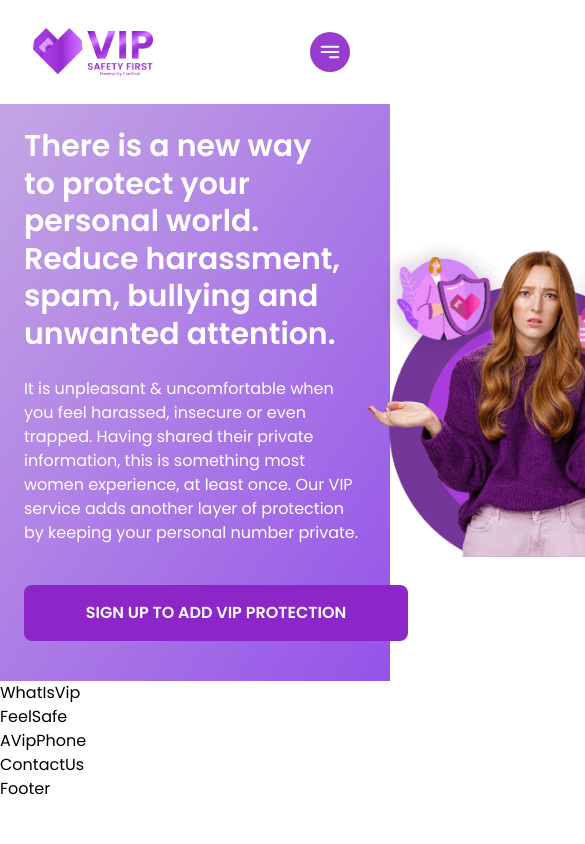
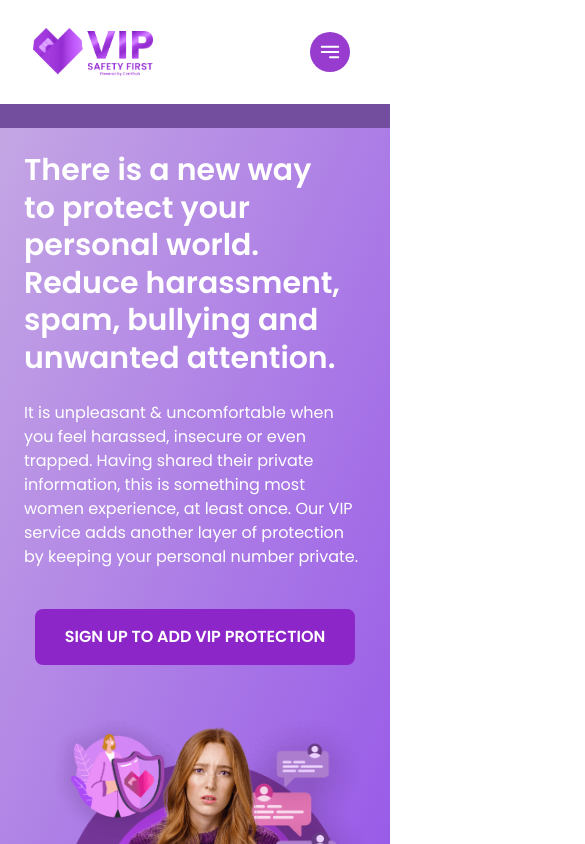
Before and after one commit to ar78studio/react-strapi-stripe, a React (Vite) app in the folder frontend/: page / in a window 390 px wide. Shown: the top 844 px of the page, 585 px wide, since content can reach past the window. Built offline with nearby package versions, Linux system fonts and the light colour scheme.

Commit message:
framer motion update

```diff
--- a/frontend/src/components/Hero.jsx
+++ b/frontend/src/components/Hero.jsx
@@ -8,22 +8,78 @@
 	const isAboveMediumScreens = useMediaQuery('(min-width: 1060px');
 
 	return (
-		<section className='flex xs:flex-wrap lg:flex-nowrap bg-gradient-to-tl from-[#9453e8] to-[#c4a6e4] justify-between px-6 lg:px-10 lg:pt-10'>
+		<>
+			<motion.div
+				initial='hidden'
+				whileInView='visible'
+				viewport={{ once: true, amount: 0.5 }}
+				transition={{ duration: 1 }}
+				variants={{
+					hidden: { opacity: 1, y: 30 },
+					visible: { opacity: 1, y: 0 },
+				}}
+			>
+				<div className='w-full flex-row bg-underNavBar p-3'></div>
+			</motion.div>
+			<section className='flex flex-wrap lg:flex-nowrap bg-gradient-to-tl from-[#9453e8] to-[#c4a6e4] justify-between px-6 lg:px-10 lg:pt-10'>
 				<div className='w-full flex flex-col content-center pt-6'>
-				<h1 className='text-3xl sm:text-3xl md:text-4xl lg:text-5xl text-white font-semibold leading-tight lg:leading-snug mr-6'>
+					<motion.h1
+						initial='hidden'
+						whileInView='visible'
+						viewport={{ once: true, amount: 0.5 }}
+						transition={{ delay: 0.2, duration: 1.2 }}
+						variants={{
+							hidden: { opacity: 0, x: -100 },
+							visible: { opacity: 1, x: 0 },
+						}}
+						className='text-3xl sm:text-3xl md:text-4xl lg:text-5xl text-white font-semibold leading-tight lg:leading-snug mr-6'
+					>
 						There is a new way to protect your personal world. Reduce harassment, spam, bullying and unwanted attention.
-				</h1>
-				<p className='text-base text-white pt-6'>
+					</motion.h1>
+					<motion.p
+						initial='hidden'
+						whileInView='visible'
+						viewport={{ once: true, amount: 0.5 }}
+						transition={{ delay: 0.4, duration: 1.5 }}
+						variants={{
+							hidden: { opacity: 0, x: 100 },
+							visible: { opacity: 1, x: 0 },
+						}}
+						className='text-base text-white pt-6'
+					>
 						It is unpleasant & uncomfortable when you feel harassed, insecure or even trapped. Having shared their private information, this is something most women experience, at
 						least once. Our VIP service adds another layer of protection by keeping your personal number private.
-				</p>
-				<button className='place-self-start my-10 p-4 w-96 bg-buttonColor xs:text-lg text-base font-semibold rounded-lg text-white transition duration-300 ease-in-out hover:scale-110'>
+					</motion.p>
+					<motion.button
+						initial='hidden'
+						whileInView='visible'
+						viewport={{ once: true, amount: 0.5 }}
+						transition={{ delay: 0.8, duration: 2 }}
+						variants={{
+							hidden: { opacity: 0 },
+							visible: { opacity: 1 },
+						}}
+						className='place-self-center  my-10 p-4 w-80 sm:w-96 sm:text-base bg-buttonColor xs:text-lg text-base font-semibold rounded-lg text-white transition duration-300 ease-in-out hover:scale-110'
+					>
 						SIGN UP TO ADD VIP PROTECTION
-				</button>
+					</motion.button>
 				</div>
 
-			<img className='lg:w-5/6 w-4xl place-self-center lg:place-self-end' src={GirlHero} alt='' />
+				<motion.img
+					initial='hidden'
+					whileInView='visible'
+					viewport={{ once: true, amount: 0.5 }}
+					transition={{ delay: 0.8, duration: 1 }}
+					variants={{
+						hidden: { opacity: 0, x: 100 },
+						visible: { opacity: 1, x: 0 },
+					}}
+					className='lg:w-5/6 w-4xl mw-auto place-self-center md:place-self-end ml-4'
+					src={GirlHero}
+					alt='Girl Does Not Like to be Harassed'
+				/>
 			</section>
+		</>
 	);
 };
 
--- /dev/null
+++ b/frontend/src/components/SlidingBar.jsx
@@ -0,0 +1,8 @@
+import React from 'react';
+import { motion } from 'framer-motion';
+
+const SlidingBar = () => {
+	return <div>SlidingBar</div>;
+};
+
+export default SlidingBar;
--- a/frontend/src/components/navbar/Navbar.jsx
+++ b/frontend/src/components/navbar/Navbar.jsx
@@ -1,6 +1,7 @@
 import React, { useState } from 'react';
 import { VipLogo, BurgerMenu, CloseMenu } from '../../assets/index';
 
+import { motion } from 'framer-motion';
 import useMediaQuery from '../../hooks/useMediaQuery';
 import AnchorLink from 'react-anchor-link-smooth-scroll-v2';
 
@@ -44,7 +45,7 @@
 
 				{/* MOBILE MENU SCREEN  */}
 				{!isAboveSmallScreens && isMenuToggled && (
-					<div className='fixed left-0 bottom-0 h-full bg-white w-[300px] border-r-4 border-purple-300'>
+					<motion.div className='fixed left-0 bottom-0 h-full bg-white w-[300px] border-r-4 border-purple-300'>
 						{/* CLOSE ICON  */}
 						<div className='flex justify-end p-8'>
 							<button onClick={() => setIsMenuToggled(!isMenuToggled)}>
@@ -59,7 +60,7 @@
 							<Link page='HELP' selectedPage={selectedPage} setSelectedPage={setSelectedPage} />
 							<Link page='BLOG' selectedPage={selectedPage} setSelectedPage={setSelectedPage} />
 						</div>
-					</div>
+					</motion.div>
 				)}
 			</div>
 		</nav>
--- a/frontend/tailwind.config.js
+++ b/frontend/tailwind.config.js
@@ -6,6 +6,7 @@
 			colors: {
 				navColor: '#973cce',
 				navColorHover: '#d68ffe',
+				underNavBar: '#744e9e',
 				faqBackground: '#894fcb',
 				fontColor: '#fff',
 				buttonColor: '#8d26c9',
```
Lines whose indentation alone changed are shown as unchanged.
